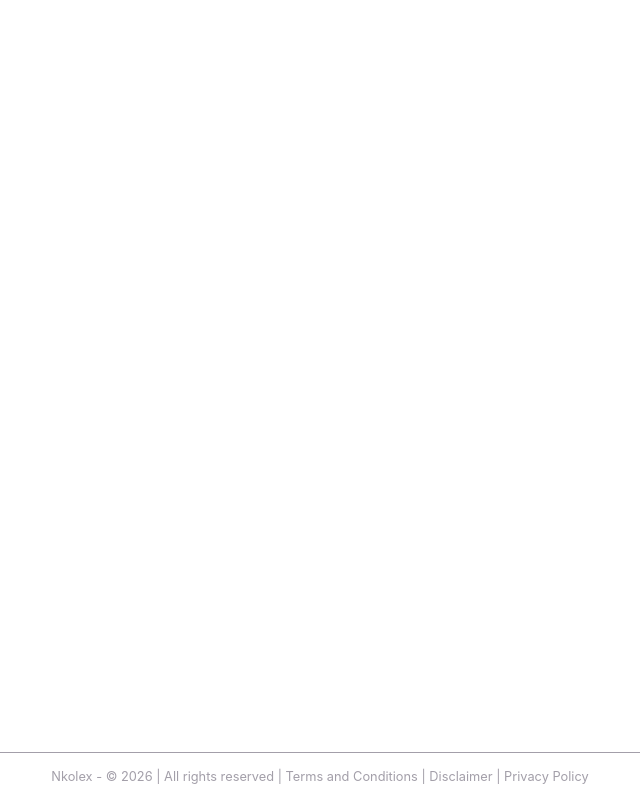
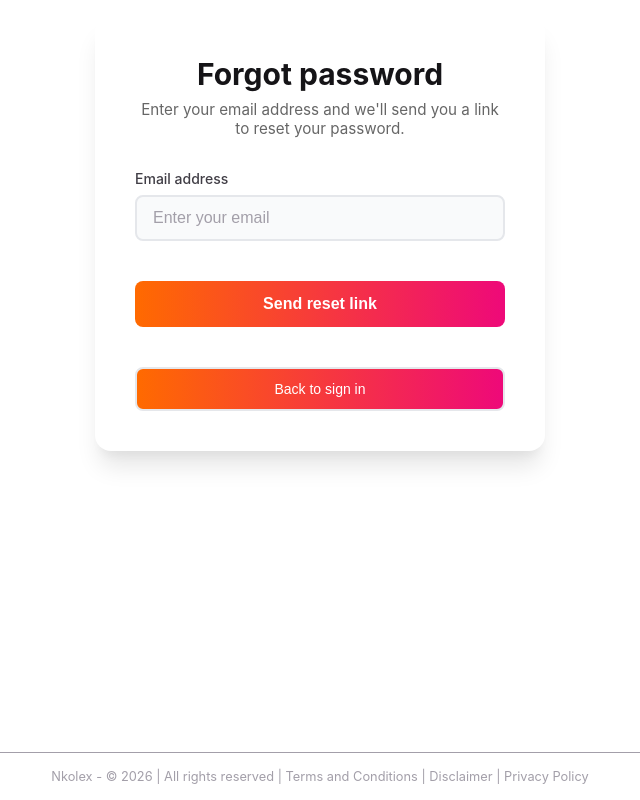
Before and after one commit to teedeenk/nkolex.propman.client, an Angular app: page /forgot-password in a window 1280 px wide. Before the commit this address led to /. Shown: the whole page, without its empty margins (320-960 px from the left). Built offline with nearby package versions, Linux system fonts and the light colour scheme; no server answers.

Commit message:
fixing reset password feature

```diff
--- a/src/app/app.routes.ts
+++ b/src/app/app.routes.ts
@@ -2,6 +2,7 @@ import { Routes } from '@angular/router';
 import { RegisterComponent } from './register/register.component';
 import { LoginComponent } from './login/login.component';
 import { ResetPasswordComponent } from './reset-password/reset-password.component';
+import { ForgotPasswordComponent } from './forgot-password/forgot-password.component';
 import { DashboardComponent } from './dashboard/dashboard.component';
 import { UploadComponent } from './upload/upload.component';
 import { ActivitiesComponent } from './activities/activities.component';
@@ -21,6 +22,7 @@ import { authGuard, guestGuard, premiumGuard, adminGuard } from './guards/auth.g
 export const routes: Routes = [
   { path: 'register', component: RegisterComponent, canActivate: [guestGuard] },
   { path: 'login', component: LoginComponent, canActivate: [guestGuard] },
+  { path: 'forgot-password', component: ForgotPasswordComponent, canActivate: [guestGuard] },
   { path: 'reset-password', component: ResetPasswordComponent, canActivate: [guestGuard] },
   { path: 'dashboard', component: DashboardComponent, canActivate: [authGuard] },
   { path: 'upload', component: UploadComponent, canActivate: [authGuard] },
--- /dev/null
+++ b/src/app/forgot-password/forgot-password.component.css
@@ -0,0 +1,24 @@
+.error-message,
+.success-message {
+  padding: 10px;
+  border-radius: 4px;
+  margin-bottom: 15px;
+}
+
+.error-message {
+  background-color: #fee;
+  color: #c33;
+  border: 1px solid #fcc;
+}
+
+.success-message {
+  background-color: #edf8ef;
+  color: #246b35;
+  border: 1px solid #b9dfc1;
+}
+
+.form-subtitle {
+  margin-top: 0.5rem;
+  color: #666;
+  font-size: 0.95rem;
+}
--- /dev/null
+++ b/src/app/forgot-password/forgot-password.component.html
@@ -0,0 +1,39 @@
+<div class="main">
+  <div class="form-container">
+    <div class="form-header">
+      <h1 class="form-title">Forgot password</h1>
+      <p class="form-subtitle">Enter your email address and we'll send you a link to reset your password.</p>
+    </div>
+
+    @if (successMessage) {
+      <div class="success-message">{{ successMessage }}</div>
+      <button type="button" class="submit-button" (click)="goToLogin()">Back to sign in</button>
+    } @else {
+      <form (ngSubmit)="onSubmit()" #forgotPasswordForm="ngForm">
+        @if (errorMessage) {
+          <div class="error-message">{{ errorMessage }}</div>
+        }
+
+        <div class="form-group">
+          <label class="form-label" for="email">Email address</label>
+          <input
+            type="email"
+            id="email"
+            class="form-input"
+            placeholder="Enter your email"
+            [(ngModel)]="email"
+            name="email"
+            autocomplete="email"
+            required
+          />
+        </div>
+
+        <button type="submit" class="submit-button" [disabled]="isLoading || !forgotPasswordForm.valid">
+          {{ isLoading ? 'Sending...' : 'Send reset link' }}
+        </button>
+
+        <button type="button" class="back-button" routerLink="/login">Back to sign in</button>
+      </form>
+    }
+  </div>
+</div>
--- /dev/null
+++ b/src/app/forgot-password/forgot-password.component.ts
@@ -0,0 +1,56 @@
+import { CommonModule } from '@angular/common';
+import { Component } from '@angular/core';
+import { FormsModule } from '@angular/forms';
+import { Router, RouterLink } from '@angular/router';
+import { AuthService } from '../services/auth.service';
+
+@Component({
+  selector: 'app-forgot-password',
+  standalone: true,
+  imports: [CommonModule, FormsModule, RouterLink],
+  templateUrl: './forgot-password.component.html',
+  styleUrl: './forgot-password.component.css',
+})
+export class ForgotPasswordComponent {
+  email = '';
+  isLoading = false;
+  successMessage = '';
+  errorMessage = '';
+
+  constructor(
+    private router: Router,
+    private authService: AuthService,
+  ) {}
+
+  onSubmit(): void {
+    if (!this.email) {
+      this.errorMessage = 'Please enter your email address.';
+      return;
+    }
+
+    const emailRegex = /^[^\s@]+@[^\s@]+\.[^\s@]+$/;
+    if (!emailRegex.test(this.email)) {
+      this.errorMessage = 'Please enter a valid email address.';
+      return;
+    }
+
+    this.errorMessage = '';
+    this.isLoading = true;
+
+    this.authService.requestPasswordReset(this.email).subscribe({
+      next: () => {
+        this.isLoading = false;
+        this.successMessage = 'If an account exists with this email, you will receive password reset instructions.';
+      },
+      error: (error) => {
+        this.isLoading = false;
+        this.successMessage = 'If an account exists with this email, you will receive password reset instructions.';
+        console.error(error);
+      },
+    });
+  }
+
+  goToLogin(): void {
+    this.router.navigate(['/login']);
+  }
+}
--- a/src/app/login/login.component.css
+++ b/src/app/login/login.component.css
@@ -6,3 +6,19 @@
   margin-bottom: 15px;
   border: 1px solid #fcc;
 }
+
+.forgot-password-link {
+  text-align: right;
+  margin-top: -8px;
+  margin-bottom: 16px;
+}
+
+.forgot-password-link a {
+  color: #4285f4;
+  text-decoration: none;
+  font-size: 0.9rem;
+}
+
+.forgot-password-link a:hover {
+  text-decoration: underline;
+}
--- a/src/app/login/login.component.html
+++ b/src/app/login/login.component.html
@@ -44,6 +44,10 @@
         </div>
       </div>
 
+      <div class="forgot-password-link">
+        <a routerLink="/forgot-password">Forgot password?</a>
+      </div>
+
       <button
         type="submit"
         class="submit-button"
--- a/src/app/login/login.component.ts
+++ b/src/app/login/login.component.ts
@@ -1,5 +1,5 @@
 import { Component, OnInit } from '@angular/core';
-import { Router, ActivatedRoute } from '@angular/router';
+import { Router, ActivatedRoute, RouterLink } from '@angular/router';
 import { FormsModule } from '@angular/forms';
 import { AuthService } from '../services/auth.service';
 import { CommonModule } from '@angular/common';
@@ -7,7 +7,7 @@ import { CommonModule } from '@angular/common';
 @Component({
   selector: 'app-login',
   standalone: true,
-  imports: [FormsModule, CommonModule],
+  imports: [FormsModule, CommonModule, RouterLink],
   templateUrl: './login.component.html',
   styleUrl: './login.component.css',
 })
--- a/src/app/services/auth.service.ts
+++ b/src/app/services/auth.service.ts
@@ -56,6 +56,12 @@ export class AuthService {
 
   resendConfirmationEmail(email: string): Observable<void> {
     return this.http.post<void>(`${this.apiUrl}/account/resend-confirmation-email`, {
+      email,
+    });
+  }
+
+  requestPasswordReset(email: string): Observable<void> {
+    return this.http.post<void>(`${this.apiUrl}/account/forgot-password`, {
       email,
     });
   }
```
